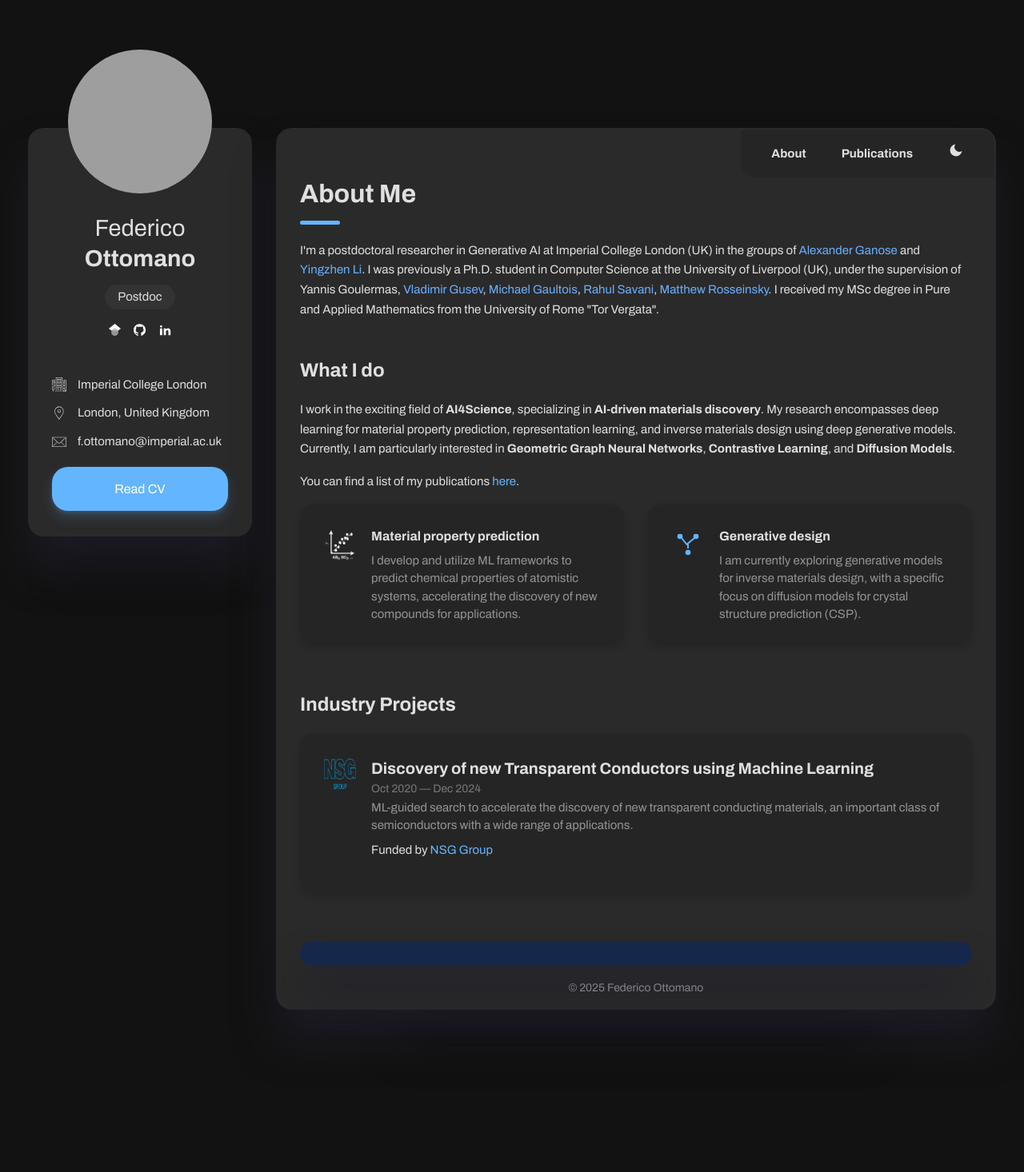
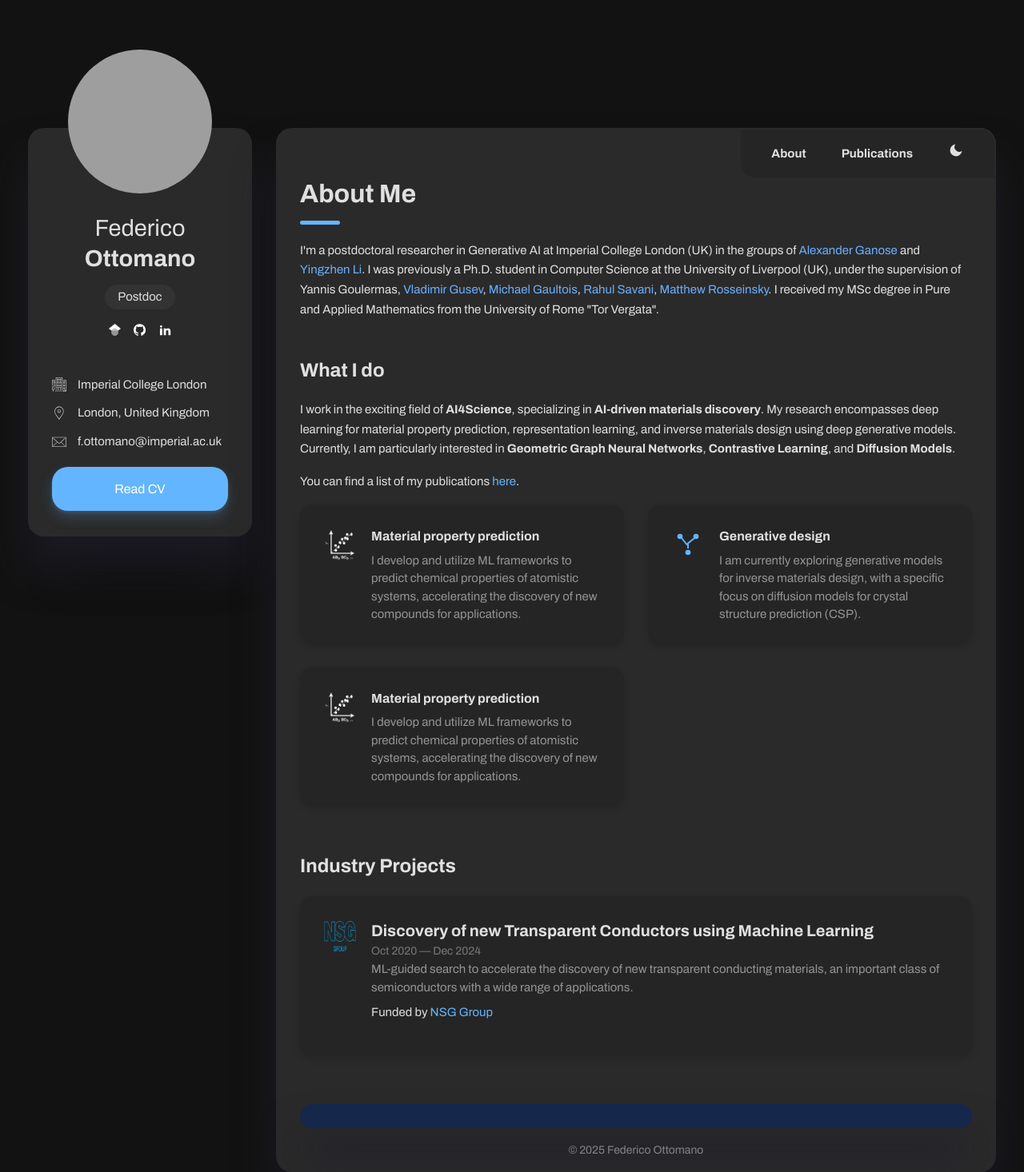
Before and after one commit to fedeotto/fedeotto.github.io, a Jekyll site: the page built from index.html, in a window 1280 px wide. Shown: the whole page at 80% size. Built offline with Jekyll 4.4.1, drawn with Linux system fonts in a browser that asks for light colours.

Commit message:
update test index

```diff
--- a/index.html
+++ b/index.html
@@ -46,6 +46,17 @@ layout: page
                 </div>
             </div>
         </div>
+
+        <!-- Case Item -->
+        <div class="col-12 col-lg-6">
+            <div class="case-item box box__second">
+                <img class="case-item__icon" src="assets/img/mat_prop_pred.png" alt="" />
+                <div>
+                    <h3 class="title title--h5">Material property prediction</h3>
+                    <p class="case-item__caption">I develop and utilize ML frameworks to predict chemical properties of atomistic systems, accelerating the discovery of new compounds for applications.</p>
+                </div>
+            </div>
+        </div>
     </div>
 </div>
 
```
